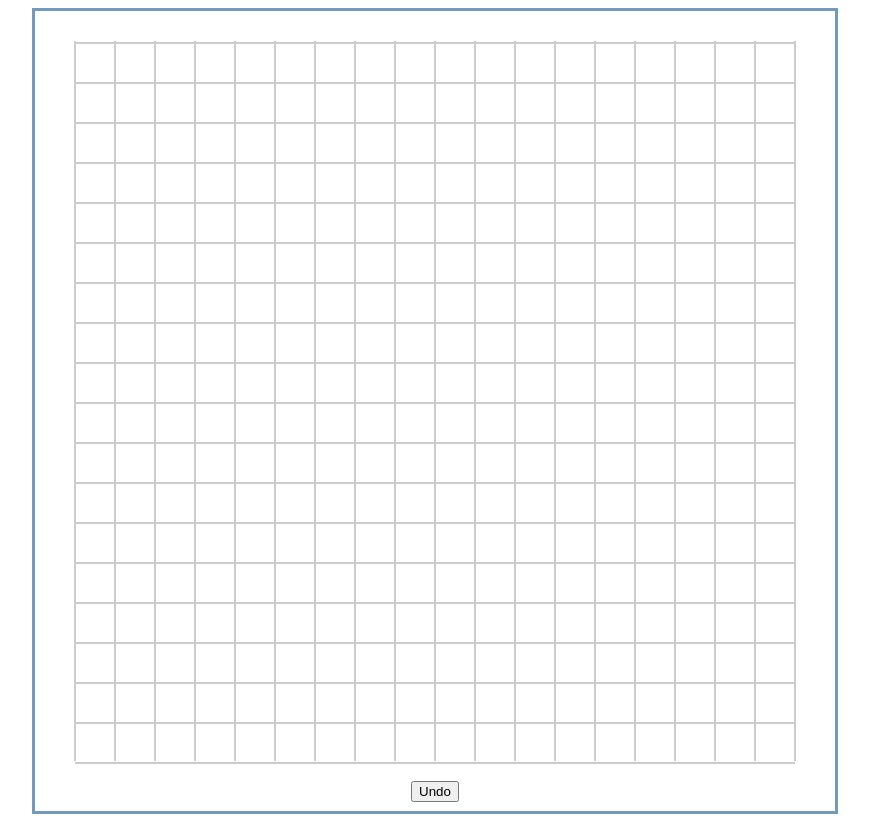
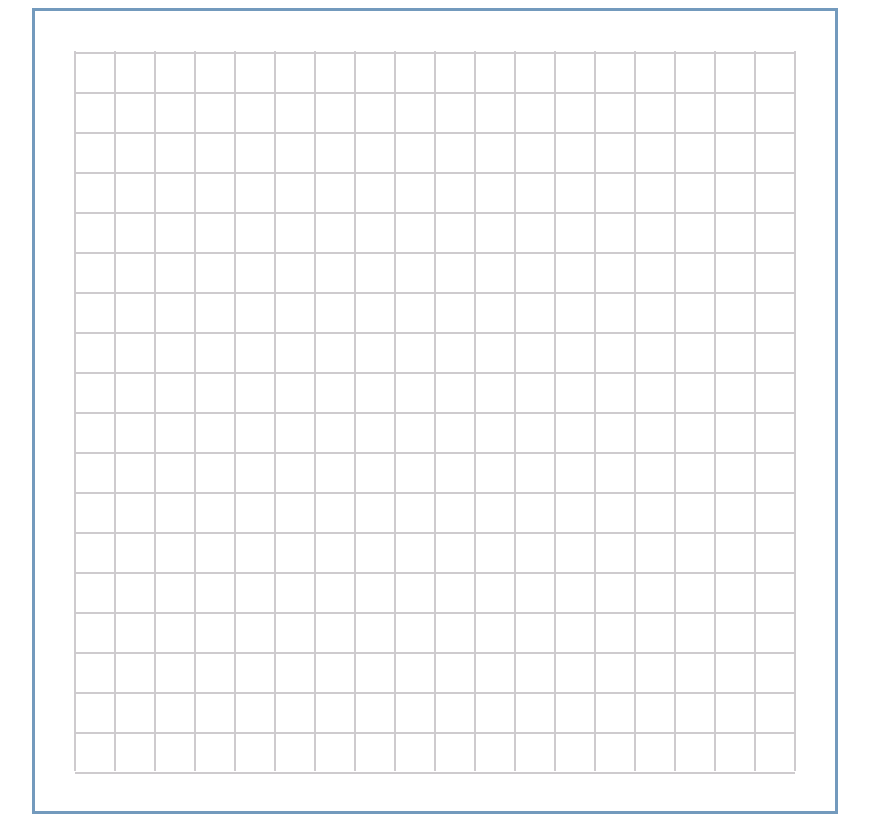
Before and after one commit to jhssttj/Omok, a React (Create React App) app: page / in a window 1280 px wide. Shown: the whole page, without its empty margins (205-1074 px from the left). Built offline with nearby package versions, Linux system fonts and the light colour scheme.

Commit message:
Delete and scrap idea for undo

```diff
--- a/src/components/Board.js
+++ b/src/components/Board.js
@@ -3,7 +3,6 @@ import {useState, useEffect} from 'react';
 import {colLength,boardArr} from '../backend/BoardData';
 import {updateBoard, checkWin, checkDraw} from '../helpers/BoardHelper';
 import {BoardRow} from './BoardRow';
-import {BoardUndo} from './BoardUndo';
 import '../styles/Board.css';
 import piece1 from '../images/pieces/piece-1.png';
 import piece2 from '../images/pieces/piece-2.png';
@@ -13,8 +12,6 @@ import piece2 from '../images/pieces/piece-2.png';
 function Board() {
   //Set Board To Empty Array
   const [board, setBoard] = useState(boardArr);
-  //Set History for Undo
-  const [history, setHistory] = useState([board]);
   //Set Current Player Turn
   const [player, setPlayer] = useState(2);
   //Set Players Piece
@@ -45,12 +42,6 @@ function Board() {
 
     event.preventDefault();
 
-    //Insert previous board arr into history array
-    setHistory((prev) => {
-      prev.push(board);
-      return prev;
-    })
-
     //Get current square x and y coordinates
     const x = Number(event.target.getAttribute("x"));
     const y = Number(event.target.getAttribute("y"));
@@ -75,7 +66,6 @@ function Board() {
   return (
     <div className= "board">
       {renderRows(colLength)}
-      <BoardUndo history={history} setBoard={setBoard}/>
     </div>
   );
 }
--- a/src/components/BoardUndo.js
+++ /dev/null
@@ -1,22 +0,0 @@
-import React from 'react';
-import '../styles/Board.css';
-
-function BoardUndo(props) {
-  //Carry over values from props
-  const history = props.history;
-  const setBoard = props.setBoard;
-
-  //Function to bring board back to previous state
-  const undo = () => {
-    // setBoard("1");
-    console.log(history);
-  }
-  return (
-    <button
-      onClick={undo}>
-      Undo
-    </button>
-  );
-}
-
-export {BoardUndo};
```
